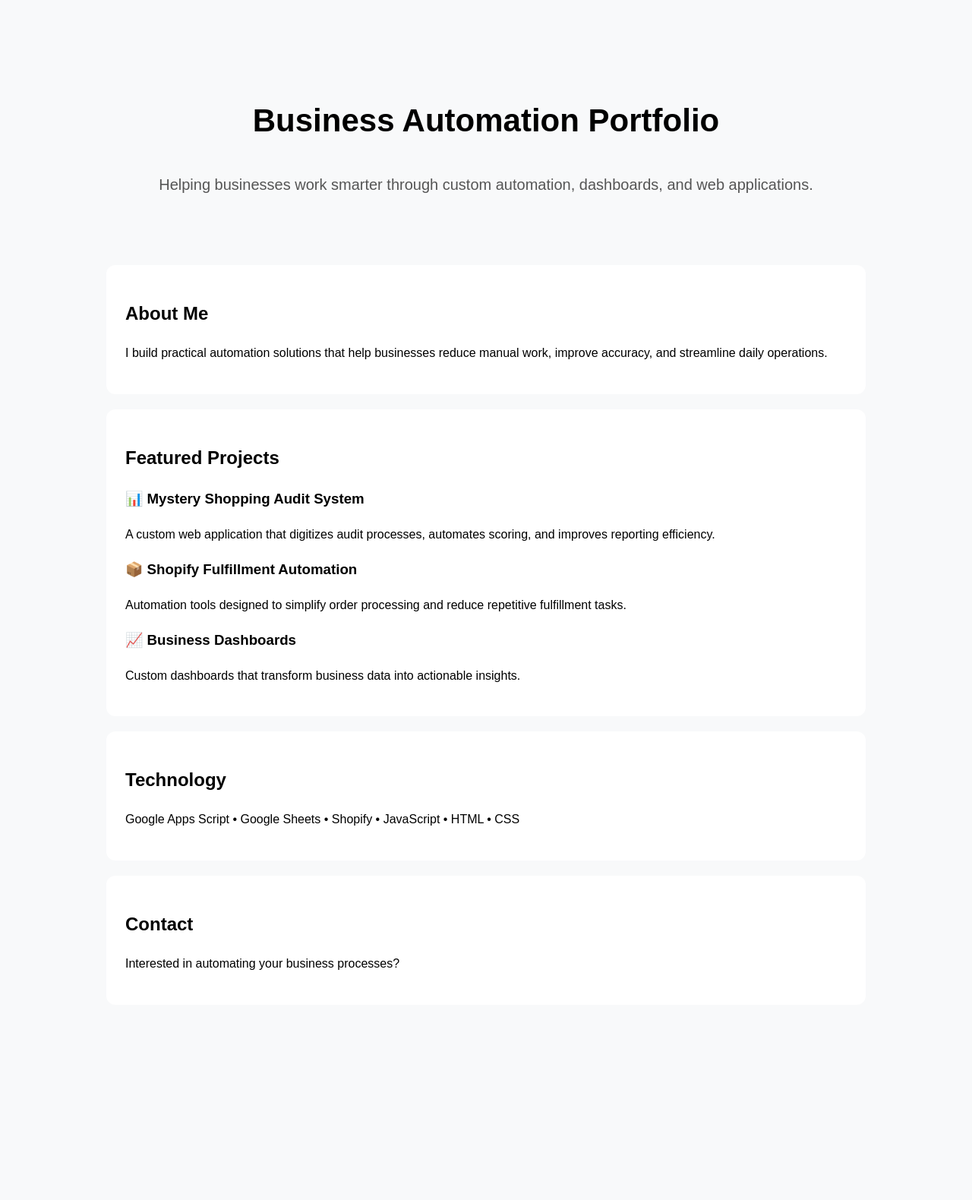
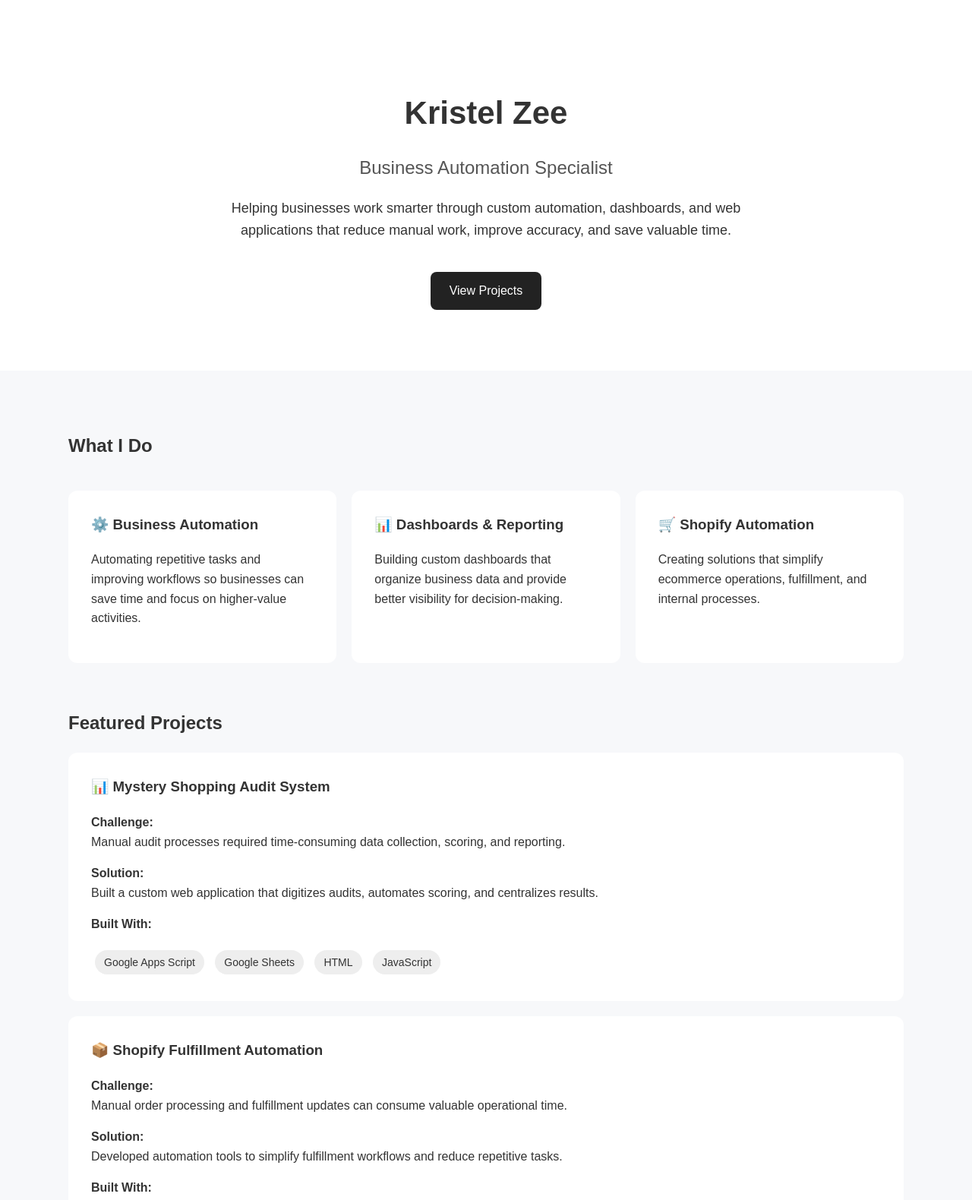
Before and after one commit to kristelzee/automation-portfolio, a plain HTML site: page index.html in a window 1280 px wide. Shown: the top 1580 px of the page at 76% size. Before the commit the page ends 1383 px from the top, so only its background shows below. Drawn offline with Linux system fonts and the light colour scheme.

Commit message:
Upgrade portfolio homepage design

```diff
--- a/index.html
+++ b/index.html
@@ -1,51 +1,110 @@
 <!DOCTYPE html>
 <html>
+
 <head>
 
-<title>Kristel Zee | Business Automation Portfolio</title>
+<title>Kristel Zee | Business Automation Specialist</title>
 
 <meta name="viewport" content="width=device-width, initial-scale=1">
 
 <style>
 
 body {
-    font-family: Arial, sans-serif;
-    max-width: 1000px;
-    margin: auto;
-    padding: 40px;
+    font-family: Arial, Helvetica, sans-serif;
+    margin: 0;
+    background: #f7f8fa;
+    color: #333;
     line-height: 1.6;
-    background: #f8f9fa;
 }
 
-.hero {
-    text-align:center;
-    padding:50px 20px;
+
+.container {
+    max-width: 1100px;
+    margin: auto;
+    padding: 40px 20px;
 }
 
-h1 {
-    font-size:42px;
+
+.hero {
+    text-align: center;
+    padding: 80px 20px;
+    background: white;
 }
 
-.subtitle {
-    font-size:20px;
-    color:#555;
+
+.hero h1 {
+    font-size: 42px;
+    margin-bottom: 10px;
 }
 
-.card {
-    background:white;
-    padding:25px;
-    margin:20px 0;
-    border-radius:12px;
+
+.hero h2 {
+    font-size: 24px;
+    color: #555;
+    font-weight: normal;
 }
 
+
+.hero p {
+    max-width: 750px;
+    margin: 20px auto;
+    font-size: 18px;
+}
+
+
 .button {
+    display: inline-block;
+    background: #222;
+    color: white;
+    padding: 12px 25px;
+    border-radius: 8px;
+    text-decoration: none;
+    margin-top: 20px;
+}
+
+
+
+.section {
+    margin-top: 40px;
+}
+
+
+.card {
+    background: white;
+    padding: 30px;
+    margin: 20px 0;
+    border-radius: 12px;
+}
+
+
+.grid {
+    display: grid;
+    grid-template-columns: repeat(auto-fit,minmax(280px,1fr));
+    gap:20px;
+}
+
+
+h3 {
+    margin-top:0;
+}
+
+
+.tag {
     display:inline-block;
-    padding:10px 20px;
-    background:#222;
-    color:white;
-    text-decoration:none;
-    border-radius:6px;
+    background:#eee;
+    padding:5px 12px;
+    border-radius:20px;
+    margin:5px;
+    font-size:14px;
 }
+
+
+footer {
+    text-align:center;
+    padding:40px;
+    color:#666;
+}
+
 
 </style>
 
@@ -58,95 +117,303 @@ h1 {
 <section class="hero">
 
 <h1>
-Business Automation Portfolio
+Kristel Zee
 </h1>
 
-<p class="subtitle">
-Helping businesses work smarter through custom automation, dashboards, and web applications.
+<h2>
+Business Automation Specialist
+</h2>
+
+
+<p>
+Helping businesses work smarter through custom automation, dashboards, and web applications that reduce manual work, improve accuracy, and save valuable time.
 </p>
+
+
+<a class="button" href="#projects">
+View Projects
+</a>
+
 
 </section>
 
 
+
+<div class="container">
+
+
+
+<div class="section">
+
+
+<h2>
+What I Do
+</h2>
+
+
+<div class="grid">
+
+
 <div class="card">
 
-<h2>
-About Me
-</h2>
+<h3>
+⚙️ Business Automation
+</h3>
 
 <p>
-I build practical automation solutions that help businesses reduce manual work, improve accuracy, and streamline daily operations.
+Automating repetitive tasks and improving workflows so businesses can save time and focus on higher-value activities.
 </p>
 
 </div>
 
 
+<div class="card">
+
+<h3>
+📊 Dashboards & Reporting
+</h3>
+
+<p>
+Building custom dashboards that organize business data and provide better visibility for decision-making.
+</p>
+
+</div>
+
 
 <div class="card">
+
+<h3>
+🛒 Shopify Automation
+</h3>
+
+<p>
+Creating solutions that simplify ecommerce operations, fulfillment, and internal processes.
+</p>
+
+</div>
+
+
+</div>
+
+</div>
+
+
+
+
+<div class="section" id="projects">
+
 
 <h2>
 Featured Projects
 </h2>
 
 
+
+<div class="card">
+
+
 <h3>
 📊 Mystery Shopping Audit System
 </h3>
 
+
 <p>
-A custom web application that digitizes audit processes, automates scoring, and improves reporting efficiency.
+<strong>Challenge:</strong><br>
+Manual audit processes required time-consuming data collection, scoring, and reporting.
 </p>
+
+
+<p>
+<strong>Solution:</strong><br>
+Built a custom web application that digitizes audits, automates scoring, and centralizes results.
+</p>
+
+
+<p>
+<strong>Built With:</strong>
+</p>
+
+
+<span class="tag">Google Apps Script</span>
+<span class="tag">Google Sheets</span>
+<span class="tag">HTML</span>
+<span class="tag">JavaScript</span>
+
+
+</div>
+
+
+
+
+
+<div class="card">
 
 
 <h3>
 📦 Shopify Fulfillment Automation
 </h3>
 
+
 <p>
-Automation tools designed to simplify order processing and reduce repetitive fulfillment tasks.
+<strong>Challenge:</strong><br>
+Manual order processing and fulfillment updates can consume valuable operational time.
 </p>
+
+
+<p>
+<strong>Solution:</strong><br>
+Developed automation tools to simplify fulfillment workflows and reduce repetitive tasks.
+</p>
+
+
+<p>
+<strong>Built With:</strong>
+</p>
+
+
+<span class="tag">Shopify</span>
+<span class="tag">Automation</span>
+<span class="tag">JavaScript</span>
+
+
+</div>
+
+
+
+
+
+<div class="card">
 
 
 <h3>
 📈 Business Dashboards
 </h3>
 
+
 <p>
-Custom dashboards that transform business data into actionable insights.
+<strong>Challenge:</strong><br>
+Business data scattered across spreadsheets makes reporting slow and difficult.
+</p>
+
+
+<p>
+<strong>Solution:</strong><br>
+Created dashboards that consolidate information and transform data into actionable insights.
+</p>
+
+
+<p>
+<strong>Built With:</strong>
+</p>
+
+
+<span class="tag">Google Sheets</span>
+<span class="tag">Google Apps Script</span>
+<span class="tag">Data Analysis</span>
+
+
+</div>
+
+
+
+</div>
+
+
+
+
+
+<div class="section">
+
+
+<h2>
+Tools & Technologies
+</h2>
+
+
+<div class="card">
+
+
+<span class="tag">Google Apps Script</span>
+<span class="tag">Google Sheets</span>
+<span class="tag">Shopify</span>
+<span class="tag">JavaScript</span>
+<span class="tag">HTML</span>
+<span class="tag">CSS</span>
+<span class="tag">Workflow Automation</span>
+
+
+</div>
+
+
+</div>
+
+
+
+
+
+
+<div class="section">
+
+
+<h2>
+About Me
+</h2>
+
+
+<div class="card">
+
+<p>
+I specialize in creating practical automation solutions that help businesses reduce manual work, improve efficiency, and build smarter workflows.
+</p>
+
+<p>
+My focus is understanding business challenges first, then creating tools that solve real operational problems.
+</p>
+
+</div>
+
+
+</div>
+
+
+
+
+
+
+<div class="section">
+
+
+<h2>
+Let's Work Together
+</h2>
+
+
+<div class="card">
+
+<p>
+Have repetitive tasks or processes that take too much time? I can help design and build automation solutions tailored to your business needs.
 </p>
 
 
 </div>
 
 
+</div>
 
-<div class="card">
 
-<h2>
-Technology
-</h2>
-
-<p>
-Google Apps Script • Google Sheets • Shopify • JavaScript • HTML • CSS
-</p>
 
 </div>
 
 
 
-<div class="card">
+<footer>
 
-<h2>
-Contact
-</h2>
+© 2026 Kristel Zee | Business Automation Portfolio
 
-<p>
-Interested in automating your business processes?
-</p>
+</footer>
 
-
-</div>
 
 
 </body>
+
 </html>
```
